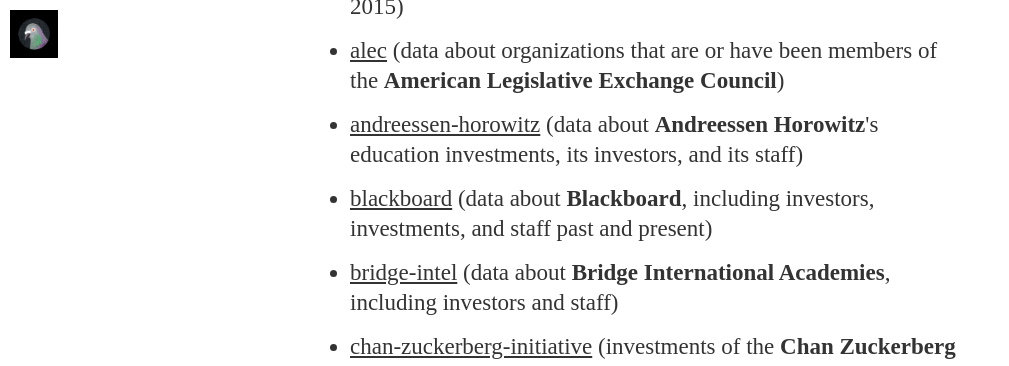
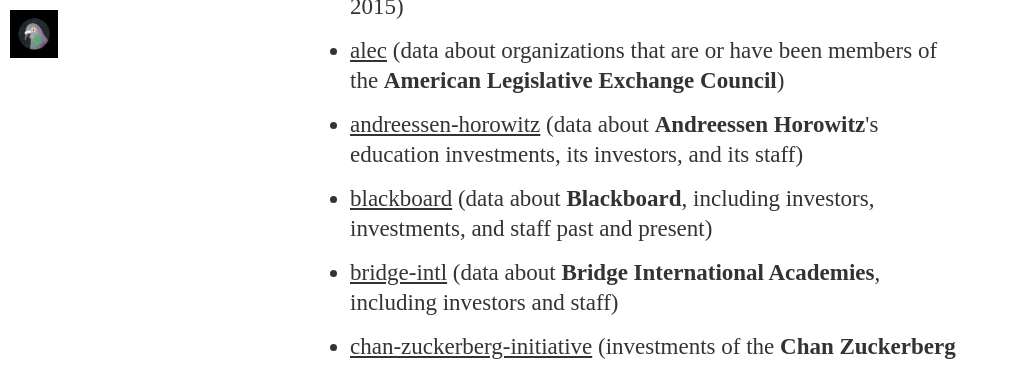
Before and after one commit to HackEducation/data, a Jekyll site: the page built from index.html, in a window 1280 px wide and 900 px high, scrolled down 1104 px. Shown: the top 366 px of the window, without its empty margins (0-1009 px from the left). Built offline with Jekyll 4.4.1, drawn with Linux system fonts in a browser that asks for light colours; nearby versions of some CDN libraries; some web fonts are replaced.

Commit message:
fixed spelling error

```diff
--- a/index.html
+++ b/index.html
@@ -11,7 +11,7 @@
 <li><a href="https://Hack-Education-Data.github.io/alec">alec</a> (data about organizations that are or have been members of the <strong>American Legislative Exchange Council</strong>)</li>
 <li><a href="https://hack-education-data.github.io/andreessen-horowitz">andreessen-horowitz</a> (data about <strong>Andreessen Horowitz</strong>'s education investments, its investors, and its staff)</li>
 <li><a href="https://Hack-Education-Data.github.io/blackboard">blackboard</a> (data about <strong>Blackboard</strong>, including investors, investments, and staff past and present)</li>
-<li><a href="https://Hack-Education-Data.github.io/bridge-intl">bridge-intel</a> (data about <strong>Bridge International Academies</strong>, including investors and staff)</li>
+<li><a href="https://Hack-Education-Data.github.io/bridge-intl">bridge-intl</a> (data about <strong>Bridge International Academies</strong>, including investors and staff)</li>
 <li><a href="https://Hack-Education-Data.github.io/chan-zuckerberg-initiative">chan-zuckerberg-initiative</a> (investments of the <strong>Chan Zuckerberg Initiative</strong>, as well as staff and executives at the company)</li>
 <li><a href="https://hack-education-data.github.io/crv">crv</a> (data about the people and (education) investments of <strong>CRV</strong>)</li>
 <li><a href="https://Hack-Education-Data.github.io/deadpool">deadpool</a> (data about <strong>ed-tech companies that have gone out of business</strong> since 2013)</li>
```
